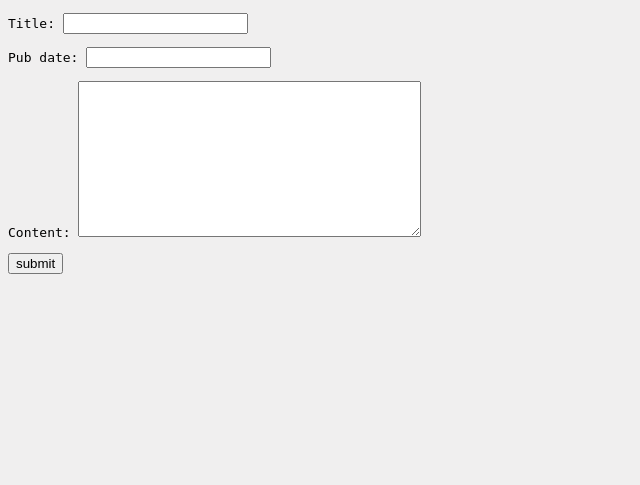
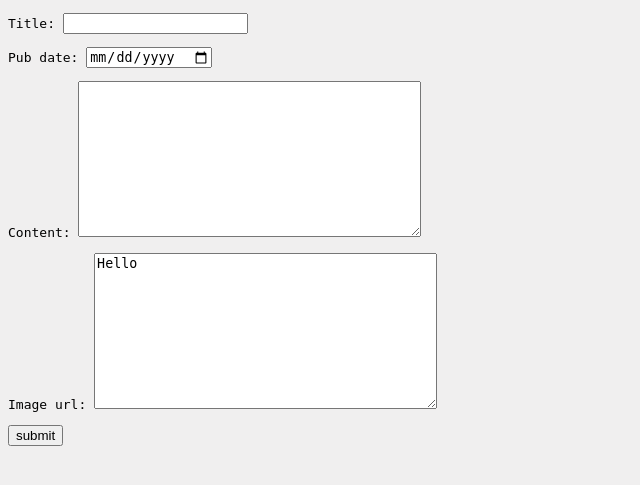
Before and after one commit to SheCodesAus/she-codes-django-news-project-JVDBNE, a Django app: page /news/add-story/ in a window 1280 px wide. Shown: the part 87-572 px from the top of the page, without its empty margins (0-640 px from the left). Run offline with Django 4.2, Linux system fonts and the light colour scheme; parts of the project's set-up code (start-up, migrations or seed data) failed here and were passed over; some web fonts are replaced.

Commit message:
cminimal changes

```diff
--- a/she_codes_news/news/forms.py
+++ b/she_codes_news/news/forms.py
@@ -5,4 +5,9 @@ from .models import NewsStory
 class StoryForm(ModelForm):
     class Meta:
         model = NewsStory
-        fields = ['title', 'pub_date', 'content']
+        fields = ['title', 'pub_date', 'content', 'image_url']
+        widgets = {
+            'pub_date': forms.DateInput(format=('%m/%d/%Y'),
+attrs={'class':'form-control', 'placeholder':'Select a date',
+'type':'date'}),
+}
--- a/she_codes_news/news/models.py
+++ b/she_codes_news/news/models.py
@@ -10,3 +10,4 @@ class NewsStory(models.Model):
     )
     pub_date = models.DateTimeField()
     content = models.TextField()
+    image_url = models.TextField(default= "Hello")
--- a/she_codes_news/news/templates/news/createStory.html
+++ b/she_codes_news/news/templates/news/createStory.html
@@ -2,7 +2,7 @@
 
 {% block content %}
 
-<form action="" method="post"></form>
+<form action="" method="post">
     {% csrf_token %}
     {{ form.as_p }}
     <input type="submit" value="submit">
--- a/she_codes_news/users/models.py
+++ b/she_codes_news/users/models.py
@@ -6,4 +6,4 @@ class CustomUser(AbstractUser):
     pass
 
     def __str__(self):
-        return self.username1
+        return self.username
```
Also changed, not shown: she_codes_news/news/migrations/0003_newsstory_image_url.py (added).
